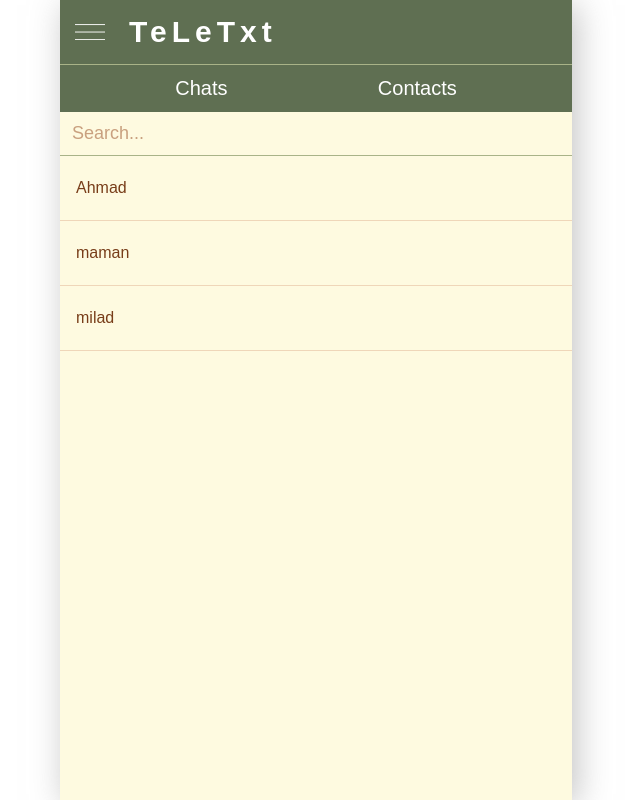
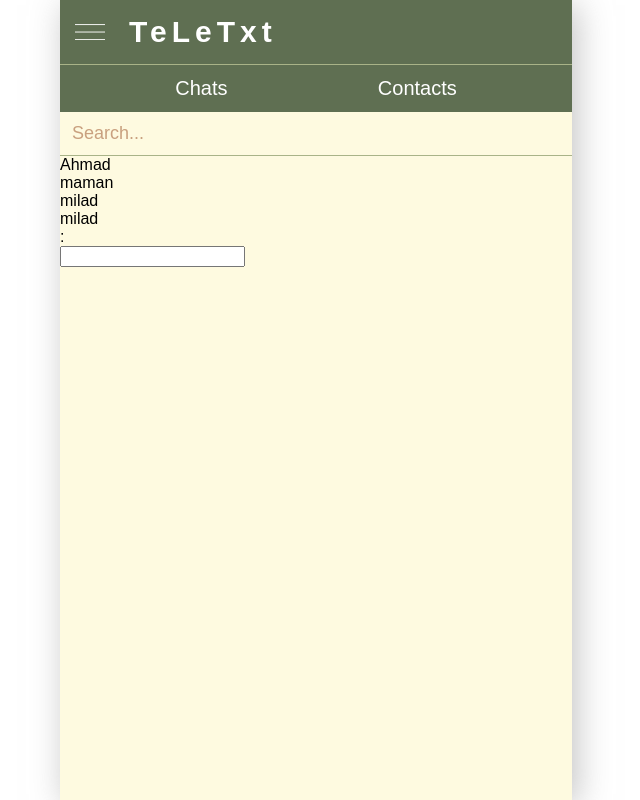
Before and after one commit to marzie-nd/teletxt, a React (Create React App) app: page /home in a window 1280 px wide. Shown: the whole page, without its empty margins (324-964 px from the left). Built offline with nearby package versions, Linux system fonts and the light colour scheme.

Commit message:
added chat config

```diff
--- a/src/components/ChatBox.jsx
+++ b/src/components/ChatBox.jsx
@@ -1,24 +1,23 @@
 import React from 'react'
-import { useState } from 'react';
+import { useState, useEffect } from 'react';
+import ChatHistory from './ChatHistory';
+import MessageInput from './MessageInput';
 
-const ChatBox = ({user}) => {
+const ChatBox = ({user, chatHistory, onSendMessage}) => {
 
     const [messages, setMessages] = useState([]);
+
+    useEffect(() => {
+      setMessages(chatHistory[user] || [user]);
+    }, [user, chatHistory]);
 
   return (
     <div className='chatbox'>
       <div className='chatUser'>
         {user}
       </div>
-      <div className='displayMessage'>
-        {
-            messages.map((message, index) => (
-                <div key={index}>
-                    {message.user}: {message.text}
-                </div>
-            ))
-        }
-      </div>
+      <ChatHistory message={messages} user={user} />
+      <MessageInput onSendMessage={(message) => onSendMessage(message, user)} />
     </div>
   )
 }
--- /dev/null
+++ b/src/components/ChatHistory.jsx
@@ -0,0 +1,15 @@
+import React from 'react'
+
+const ChatHistory = ({message, user}) => {
+  return (
+    <div className='chatHistory'>
+      {message.map((message, index) => (
+        <div key={index}>
+            {message.user}: {message.text}
+        </div>
+      ))}
+    </div>
+  )
+}
+
+export default ChatHistory
--- /dev/null
+++ b/src/components/MessageInput.jsx
@@ -0,0 +1,26 @@
+import { useState } from 'react';
+
+const MessageInput = ({onSendMessage}) => {
+
+    const [newMessage, setNewMessage] = useState('');
+
+    const handleKeyPress = (e) => {
+        if(e.key === 'Enter') {
+            onSendMessage(newMessage);
+            setNewMessage('');
+        }
+    }
+
+  return (
+    <div className='messageInput'>
+      <input
+        type='text'
+        value={newMessage}
+        onChange={(e) => setNewMessage(e.target.value)}
+        onKeyPress={handleKeyPress}
+    />
+    </div>
+  )
+}
+
+export default MessageInput
--- a/src/components/Sidebar.jsx
+++ b/src/components/Sidebar.jsx
@@ -1,3 +1,4 @@
+import ChatBox from "./ChatBox";
 import Navbar from "./Navbar";
 import Search from "./Search";
 import UsersList from "./UsersList";
@@ -7,16 +8,26 @@ const Sidebar = () => {
 
   const users = ['Ahmad', 'maman', 'milad'];
   const [selectedUser, setSelectedUser] = useState([users[0]]);
+  const [chatHistory, setChatHistory] = useState({});
 
   const handleUserChange = (user) => {
     setSelectedUser(user);
   }
+
+  const handleSendMessage = (message, user) => {
+    const updateMessage = [...chatHistory[user], { text: message, user}];
+    setChatHistory({
+      ...chatHistory,
+      [user]: updateMessage
+    })
+  }
+
   return (
     <div className="sidebar">
       <Navbar />
       <Search />
       <UsersList users={users} selectedUser={selectedUser} onUserChange={handleUserChange} />
-
+      <ChatBox user={selectedUser} chatHistory={chatHistory} onSendMessage={handleSendMessage } />
     </div>
   );
 };
--- a/src/components/UsersList.jsx
+++ b/src/components/UsersList.jsx
@@ -1,19 +1,19 @@
-import React from 'react'
-import ChatBox from './ChatBox';
+import React from "react";
 
-const UsersList = ({users, selectedUser, onUserChange}) => {
+const UsersList = ({ users, selectedUser, onUserChange }) => {
+  return (
+    <div className="userList">
+      {users.map((user) => (
+        <div
+          key={user}
+          className={`user-item ${user === selectedUser ? "selected" : ""}`}
+          onClick={onUserChange(user)}
+        >
+          {user}
+        </div>
+      ))}
+    </div>
+  );
+};
 
-  return (
-    <div className='userList'>
-      {
-        users.map((user) => (
-          <div key={user} className='users' onClick={onUserChange(user)}>
-            {user}
-          </div>
-        ))
-      }
-    </div>
-  )
-}
-
-export default UsersList
+export default UsersList;
```
Also changed, not shown: src/helpers/colors.js (deleted, +0 -10 lines).
